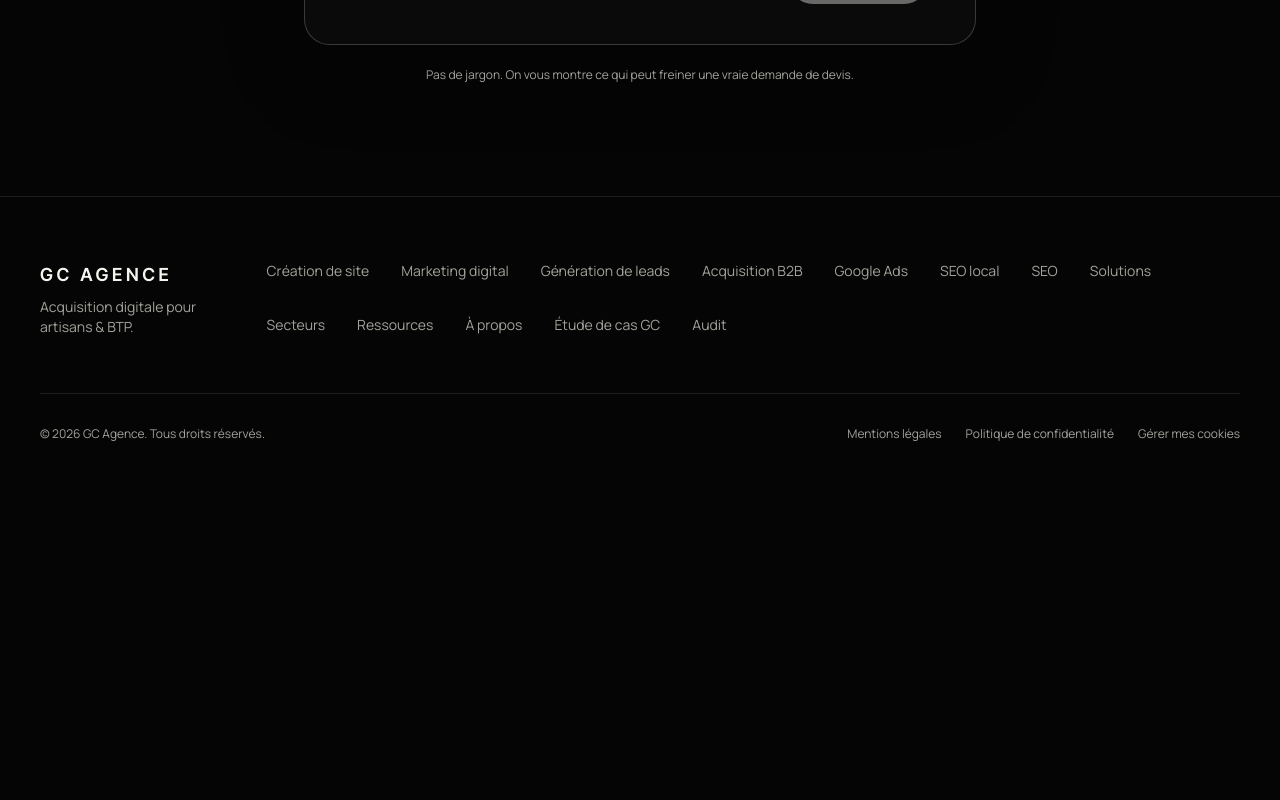
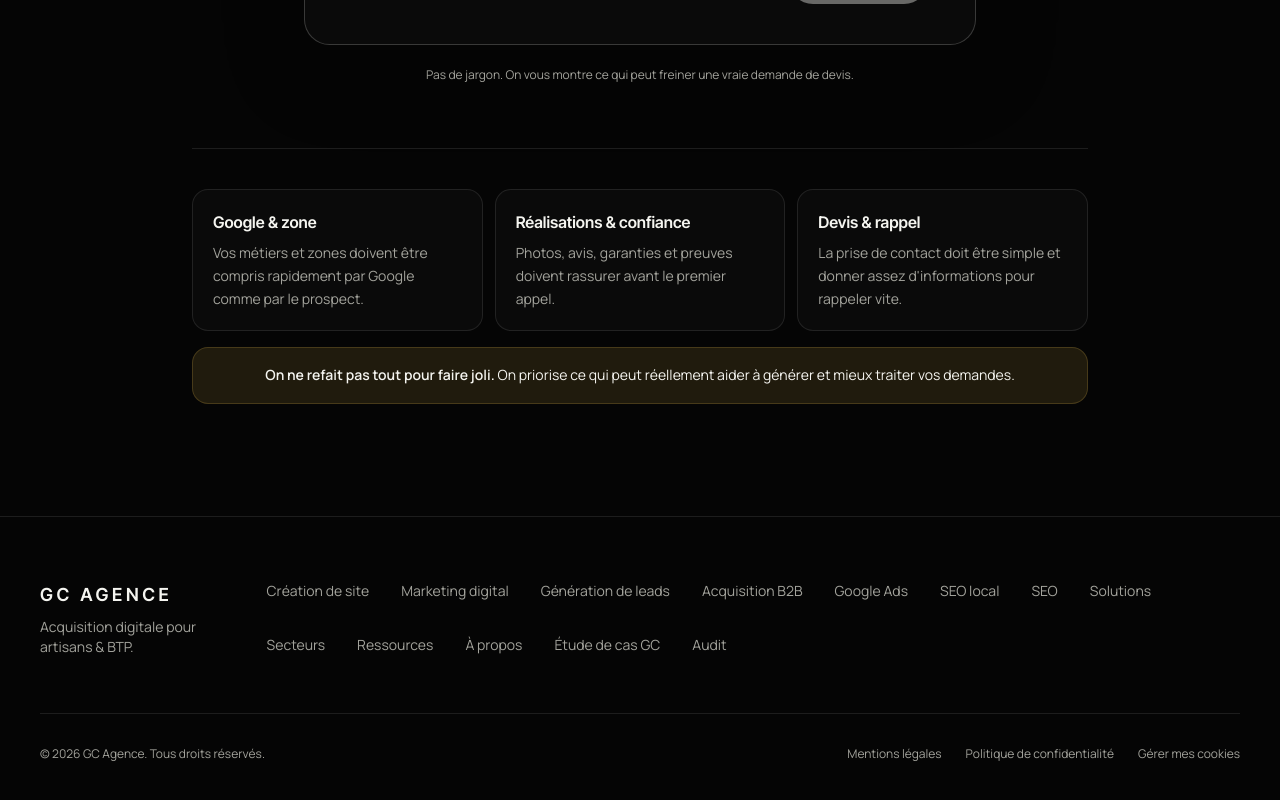
Before and after one commit to mathieumilo3-bot/-generation-capable, a Next.js app in the folder site-vitrine/: page /audit in a window 1280 px wide. Shown: the part 1274-2074 px from the top of the page. Before the commit the page ends 1780 px from the top, so only its background shows below. Built offline with nearby package versions, Linux system fonts and the light colour scheme; no server answers.

Commit message:
Ajouter la réassurance premium au funnel artisan

```diff
--- a/site-vitrine/src/app/audit/page.tsx
+++ b/site-vitrine/src/app/audit/page.tsx
@@ -106,6 +106,40 @@ export default function AuditPage() {
             Pas de jargon. On vous montre ce qui peut freiner une vraie demande de devis.
           </p>
         </div>
+
+        <div className="mx-auto mt-12 max-w-4xl border-t border-[var(--color-border)] pt-10 sm:mt-16">
+          <div className="grid gap-3 sm:grid-cols-3">
+            {[
+              {
+                title: "Google & zone",
+                body: "Vos métiers et zones doivent être compris rapidement par Google comme par le prospect.",
+              },
+              {
+                title: "Réalisations & confiance",
+                body: "Photos, avis, garanties et preuves doivent rassurer avant le premier appel.",
+              },
+              {
+                title: "Devis & rappel",
+                body: "La prise de contact doit être simple et donner assez d'informations pour rappeler vite.",
+              },
+            ].map((item) => (
+              <div
+                key={item.title}
+                className="rounded-2xl border border-[var(--color-border)] bg-[var(--color-surface)] p-5"
+              >
+                <h2 className="font-display text-base font-semibold">{item.title}</h2>
+                <p className="mt-2 text-sm leading-relaxed text-[var(--color-muted)]">{item.body}</p>
+              </div>
+            ))}
+          </div>
+
+          <div className="mt-4 rounded-2xl border border-[var(--color-accent)]/20 bg-[var(--color-accent-soft)] px-5 py-4 text-center">
+            <p className="text-sm leading-relaxed">
+              <span className="font-semibold">On ne refait pas tout pour faire joli.</span>{" "}
+              On priorise ce qui peut réellement aider à générer et mieux traiter vos demandes.
+            </p>
+          </div>
+        </div>
       </Section>
     </>
   );
```
